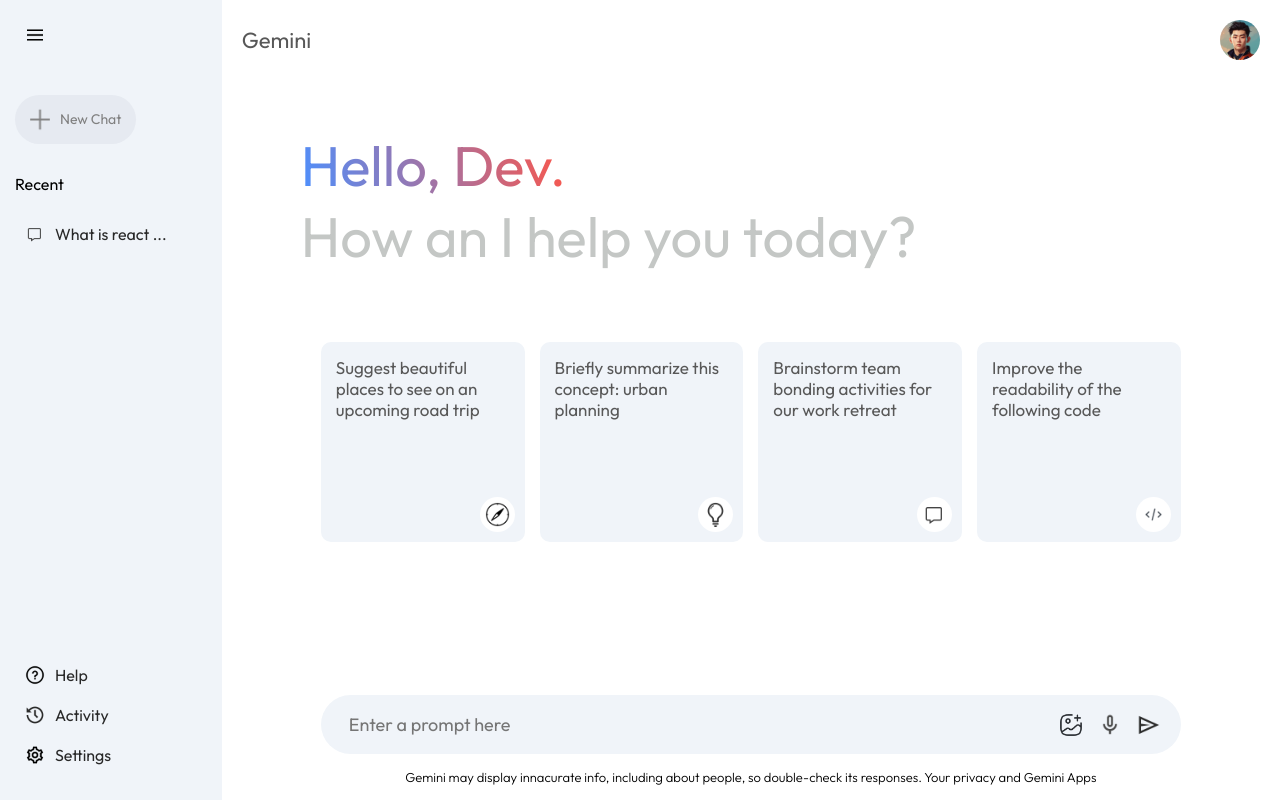
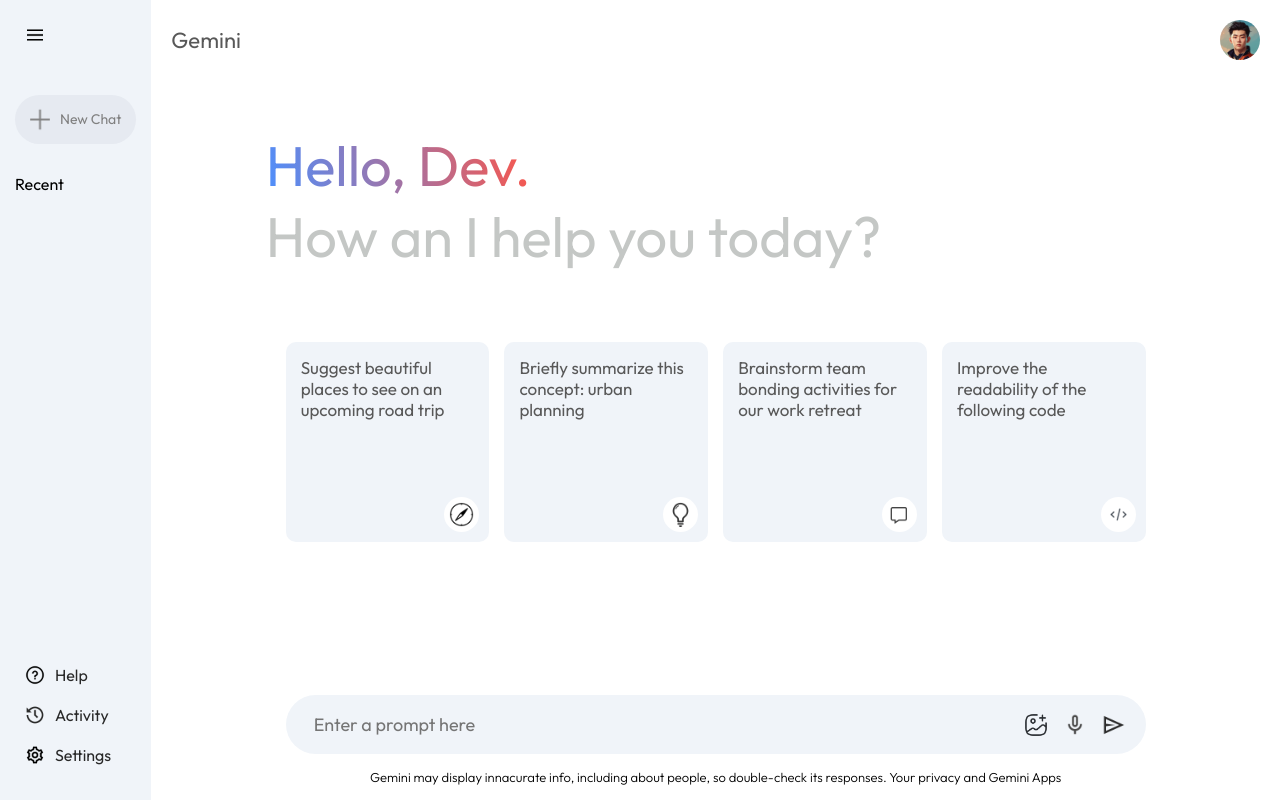
Before and after one commit to fnuadnan/gemini-clone, a React (Vite) app: page / in a window 1280 px wide. Both pictures are taken after a click on the picture 35 px from the left and 35 px from the top of the page. Built offline with nearby package versions, Linux system fonts and the light colour scheme.

Commit message:
Add useGemini hook to Sidebar component

```diff
--- a/src/components/Sidebar/Sidebar.tsx
+++ b/src/components/Sidebar/Sidebar.tsx
@@ -1,9 +1,11 @@
 import { useState } from "react";
 import { assets } from "../../assets/assets";
+import useGemini from "../../hooks/useGemini";
 import "./Sidebar.css";
 
 const Sidebar = () => {
   const [extended, setExtended] = useState(false);
+  const { prevPrompts } = useGemini();
 
   return (
     <div className="sidebar">
@@ -21,10 +23,12 @@
         {extended ? (
           <div className="recent">
             <p className="recent-title">Recent</p>
-            <div className="recent-entry">
-              <img src={assets.message_icon} alt="" />
-              <p>What is react ...</p>
-            </div>
+            {prevPrompts.map((prompt, index) => (
+              <div key={index} className="recent-entry">
+                <img src={assets.message_icon} alt="" />
+                <p>{prompt.slice(0, 18)} ...</p>
+              </div>
+            ))}
           </div>
         ) : null}
       </div>
--- a/src/hooks/useGemini.ts
+++ b/src/hooks/useGemini.ts
@@ -6,7 +6,7 @@
 
 const useGemini = () => {
   const [recentPrompt, setRecentPrompt] = useState("");
-  const [prevPrompts, setPrevPrompts] = useState([]); // store all the input history and display in recent tab
+  const [prevPrompts, setPrevPrompts] = useState<string[]>([]); // store all the input history and display in recent tab
   const [showResult, setShowResult] = useState(false); // will hide the: hello dev , and display the result
   const [loading, setLoading] = useState(false); // showing the loading animation
   const [resultData, setResultData] = useState(""); // display result on webpage
@@ -24,6 +24,7 @@
       setLoading(true); // show loading
       setShowResult(true); // show the result and remove the hello dev
       setRecentPrompt(input); // the input
+      setPrevPrompts((prev) => [...prev, input]); // insert the input here and show in sidebar
 
       const apiResponse = await apiclient.post(input); // response
 
```
